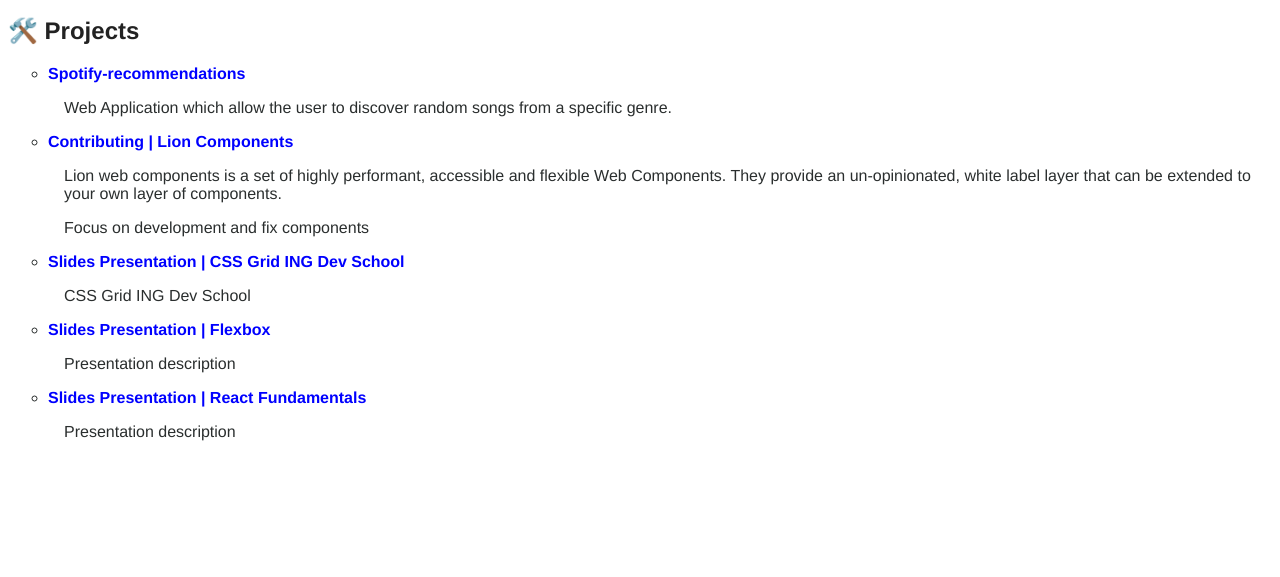
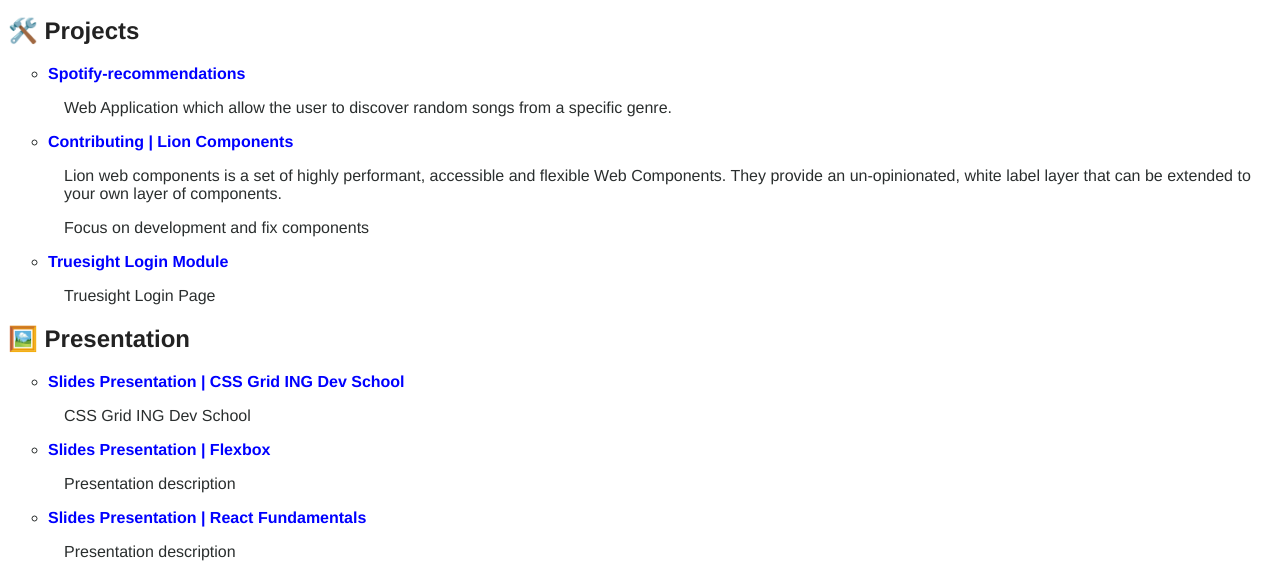
Before and after one commit to ovidiu1/ovidiu1.github.io, a website: page projects.html in a window 1280 px wide. Shown: the part 487-1064 px from the top of the page. Before the commit the page ends 944 px from the top, so only its background shows below. Drawn offline with nearby package versions, Linux system fonts and the light colour scheme.

Commit message:
feat(): style scroll bar & add presentation section

```diff
--- a/projects.html
+++ b/projects.html
@@ -21,7 +21,7 @@
             <a class="link" href="index.html">🏠 Home | </a>
           </li>
           <li class="item">
-            <a class="link" href="projects.html">🛠️ Projects | </a>
+            <a class="link" href="#project_section">🛠️ Projects | </a>
           </li>
           <li class="item">
             <a class="link" href="about.html">🙋🏻‍♂️ About |</a>
@@ -106,6 +106,7 @@
       <!-- LazyJaxDavis start -->
 
       <h2>🛠️ Projects</h2>
+    <section id="project_section">
       <div class="mod-article">
         <ul class="projects-list">
           <li>
@@ -132,7 +133,20 @@
           <div class="project-contribution">
             Focus on development and fix components
           </div>
+          <li>
+            <a class="project-title" href="https://github.com/ovidiu1" target="_blank">
+             Truesight Login Module
+            </a>
+          </li>
+          <div class="project-description">
+            <p>
+              Truesight Login Page
+            </p>
+          </div>
+        </ul>
 
+        <h2>🖼️ Presentation</h2>
+        <ul class="projects-list">
           <li>
             <a class="project-title" href="https://slides.com/ovidiuo/cssgrid" target="_blank">
               Slides Presentation | CSS Grid ING Dev School
@@ -157,11 +171,9 @@
             </a>
             <div class="project-description">Presentation description</div>
           </li>
-
-
         </ul>
       </div>
-
+    </section>
       <!-- LazyJaxDavis end -->
     </div>
 
--- a/styles.css
+++ b/styles.css
@@ -221,6 +221,20 @@
   margin-left: 16px;
 }
 
+::-webkit-scrollbar {
+  width: 10px;
+}
+
+::-webkit-scrollbar-thumb {
+  background: grey;
+  border-radius: 10px;
+}
+
+::-webkit-scrollbar-thumb:hover {
+  background: grey;
+}
+
+
 /* .mod-article {
   text-align: center;
 } */
```
